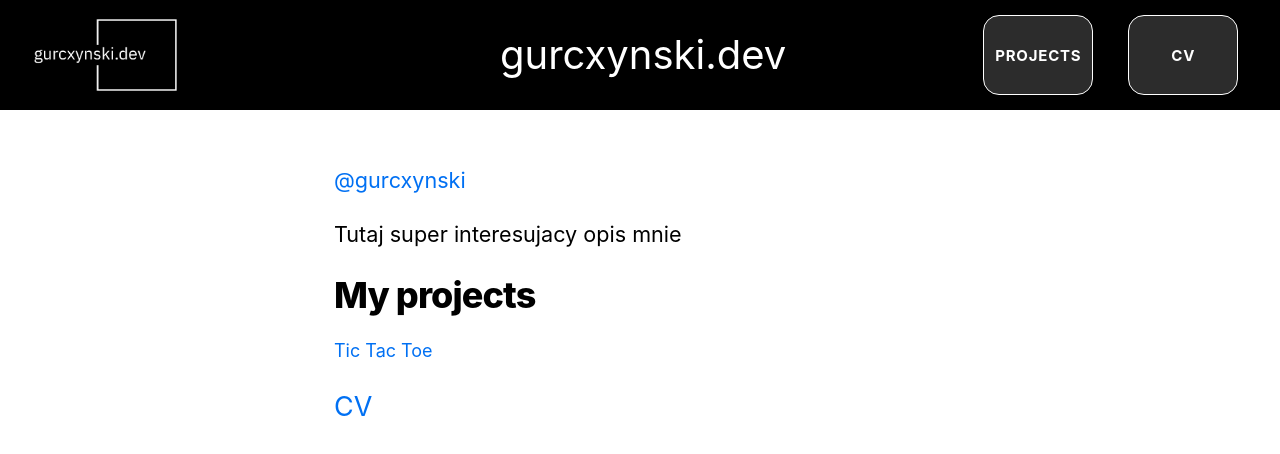
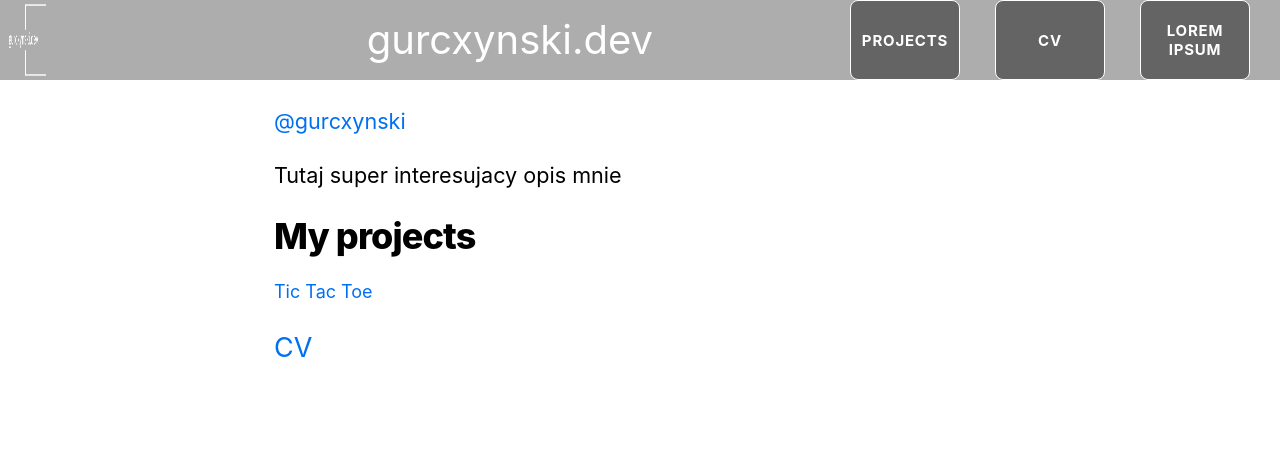
Before and after one commit to gurcxynski/gurcxynski.dev, a Next.js app: page / in a window 1280 px wide. Shown: the top 454 px of the page. Built offline with nearby package versions, Linux system fonts and the light colour scheme.

Commit message:
Adjusted navbar

```diff
--- a/components/layout.module.css
+++ b/components/layout.module.css
@@ -1,5 +1,5 @@
 .container {
-  max-width: 36rem;
+  max-width: 60%;
   padding: 0 1rem;
   margin: 3rem auto 6rem;
 }
--- a/components/layout.tsx
+++ b/components/layout.tsx
@@ -1,6 +1,7 @@
 import Head from 'next/head'
 import styles from './layout.module.css'
 import Link from 'next/link'
+import Navbar from './navbar'
 
 export const siteTitle = 'gurcxynski.dev'
 
@@ -16,6 +17,7 @@ export default function Layout({ children, home } : {children : React.ReactNode,
 
         <meta name="og:title" content={siteTitle} />
       </Head>
+      <Navbar />
       <main>{children}</main>
       {!home && (
         <div className={styles.backToHome}>
--- a/components/headbar.tsx
+++ b/components/navbar.tsx
@@ -1,9 +1,9 @@
 import Image from 'next/image'
 import utilStyles from '../styles/utils.module.css'
 import Link from 'next/link'
-export default function HeadBar(){
+export default function Navbar(){
     return(
-        <header className={utilStyles.headbar}>
+        <header className={utilStyles.navbar}>
             <Link href="/" className={utilStyles.logo}>
               <Image
                 src="/images/gurcxynskidev-low-resolution-logo-white-on-transparent-background.png"
@@ -13,13 +13,14 @@ export default function HeadBar(){
               />
             </Link>
             <div className={utilStyles.pageTitle}> gurcxynski.dev </div>
-            <NavButton href={"/projects"}> PROJECTS </NavButton>
-            <NavButton href={"/cv"}> CV </NavButton>
+            <Navbutton href={"/projects"}> PROJECTS </Navbutton>
+            <Navbutton href={"/cv"}> CV </Navbutton>
+            <Navbutton href={"/posts/lorem-ipsum"}> LOREM IPSUM </Navbutton>
         </header>
     )
 }
 
-function NavButton({children, href} : {children : string, href : string}){
+function Navbutton({children, href} : {children : string, href : string}){
     return(
         <Link href={href} className={utilStyles.navButton}> <button className={utilStyles.button19}> {children} </button> </Link>
     )
--- a/pages/_document.tsx
+++ b/pages/_document.tsx
@@ -1,4 +1,4 @@
-import HeadBar from '@/components/headbar'
+import Navbar from '@/components/navbar'
 import { Html, Head, Main, NextScript } from 'next/document'
 
 export default function Document() {
@@ -6,7 +6,6 @@ export default function Document() {
     <Html lang="en">
       <Head />
       <body>
-        <HeadBar />
         <Main />
         <NextScript />
       </body>
--- a/styles/global.css
+++ b/styles/global.css
@@ -1,6 +1,7 @@
 html,
 body {
   padding: 0;
+  padding-top: 2%;
   margin: 0;
   font-family: -apple-system, BlinkMacSystemFont, Segoe UI, Roboto, Oxygen,
     Ubuntu, Cantarell, Fira Sans, Droid Sans, Helvetica Neue, sans-serif;
--- a/styles/utils.module.css
+++ b/styles/utils.module.css
@@ -1,13 +1,15 @@
-.headbar {
+.navbar {
   box-sizing: border-box;
   width: 100%;
-  height: 110px;
+  height: 10%;
   display: flex;
   justify-content: left;
   align-items: center;
-  background-color: black;
-  position: sticky;
+  background-color: darkgrey;
+  opacity: 95%;
+  position: fixed;
   top: 0;
+  left: 0;
 }
 
 .logo {
@@ -15,9 +17,9 @@
 }
 
 .button19 {
-  background-color: #2c2c2c;
+  background-color: rgb(92, 92, 92);
   border: solid transparent;
-  border-radius: 16px;
+  border-radius: 8px;
   border-width: 1px;
   border-color: white;
   color: #FFFFFF;
@@ -31,7 +33,6 @@
   margin: 5px;
   margin-right: 30px;
   text-align: center;
-  transform: translateZ(0);
   width: 110px;
   height: 80px;
 }
```
